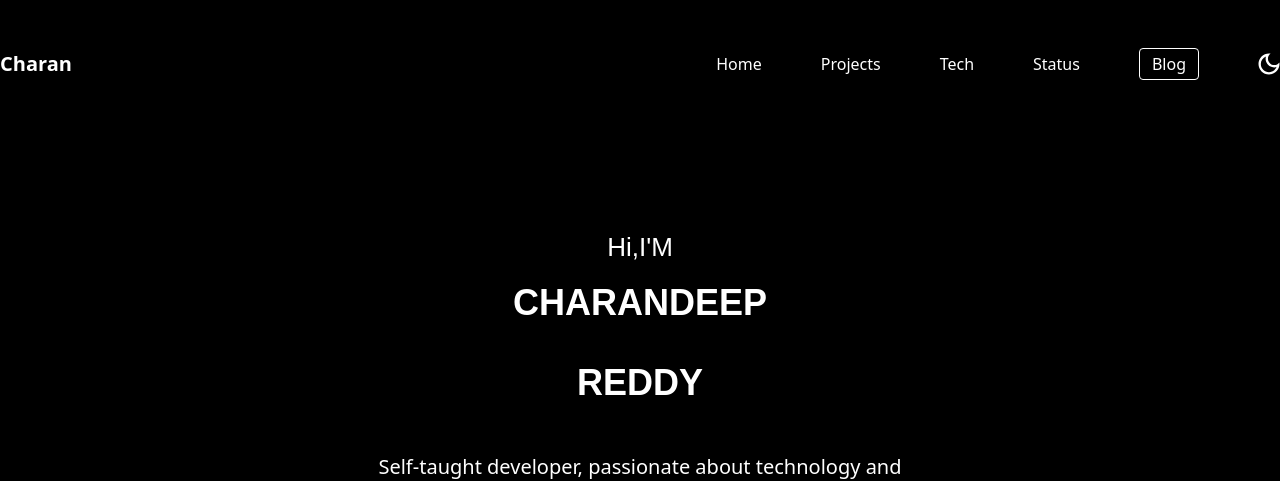
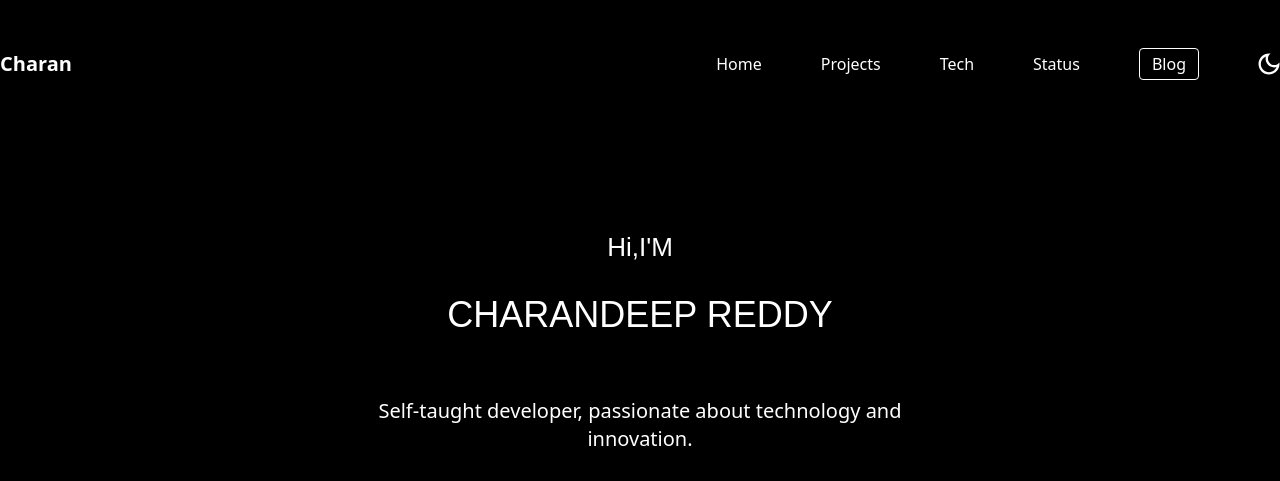
Before and after one commit to charandeep-reddy/Portfolio, a plain HTML site: page index.html in a window 1280 px wide. Shown: the top 481 px of the page. Drawn offline with nearby package versions, Linux system fonts and the light colour scheme; a web font is replaced by a local one.

Commit message:
Fixed Text

```diff
--- a/index.html
+++ b/index.html
@@ -42,10 +42,9 @@
       >
         <div class="flex flex-col gap-4">
           <p class="custom-font text-[26px] text-center">Hi,I'M</p>
-          <div class="flex flex-col text-center text-3xl gap-8 md:text-4xl md:gap-10 2xl:text-5xl 2xl:gap-12">
-            <h1 class="organic-font font-bold">CHARANDEEP</h1>
-            <h1 class="organic-font font-bold">REDDY</h1>
-          </div>
+          <p class="organic-font text-center text-2xl leading-16 sm:text-3xl lg:text-4xl">
+            CHARANDEEP REDDY
+          </p>
         </div>
 
         <p class="text-xl text-center">
@@ -229,7 +228,7 @@
 
     <footer>
       <div class="contact flex flex-col gap-12">
-        <p class="organic-font text-4xl max-h-[1059px]">
+        <p class="organic-font text-xl leading-12 sm:text-2xl sm:leading-14 md:text-3xl md:leading-16">
           WANT TO HAVE AN AWESOME PROJECT DONE?
         </p>
 
```
